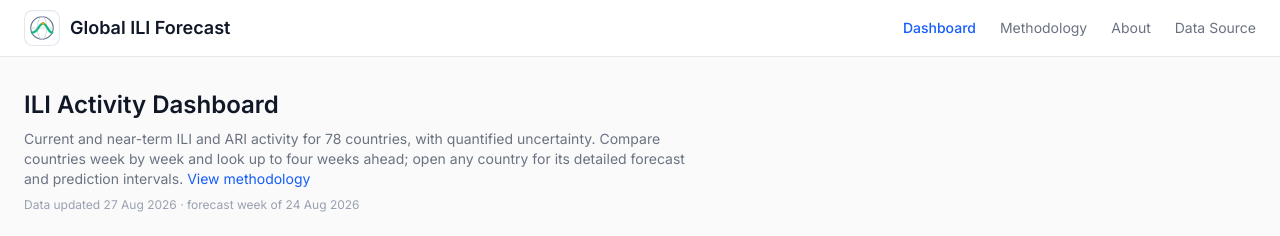
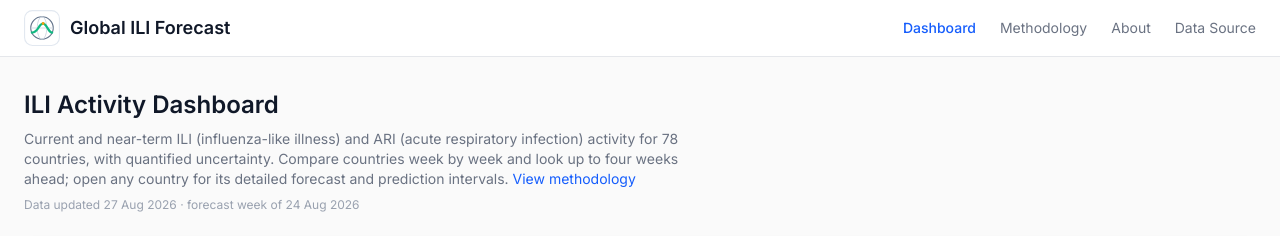
Before and after one commit to kinggongzilla/influenza_prediction, a Next.js app in the folder frontend/: page / in a window 1280 px wide. Shown: the top 236 px of the page. Built offline with nearby package versions, Linux system fonts and the light colour scheme.

Commit message:
Hero: spell out ILI and ARI on first use

```diff
--- a/frontend/src/app/page.tsx
+++ b/frontend/src/app/page.tsx
@@ -11,7 +11,7 @@ export default function Home() {
             ILI Activity Dashboard
           </h1>
           <p className="text-gray-500 text-sm max-w-2xl">
-            Current and near-term ILI and ARI activity for 78 countries, with quantified
+            Current and near-term ILI (influenza-like illness) and ARI (acute respiratory infection) activity for 78 countries, with quantified
             uncertainty. Compare countries week by week and look up to four weeks ahead;
             open any country for its detailed forecast and prediction intervals.{" "}
             <Link href="/methodology" className="text-blue-600 hover:underline">
```
